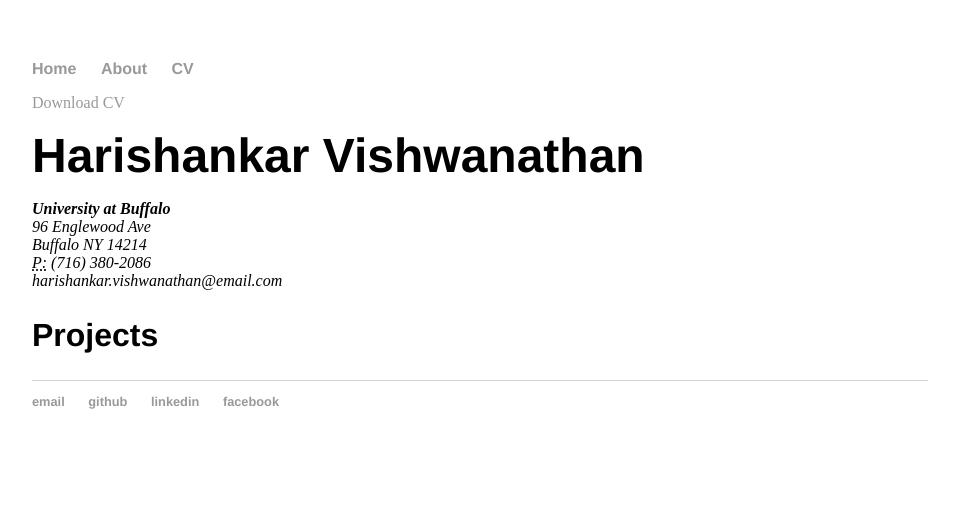
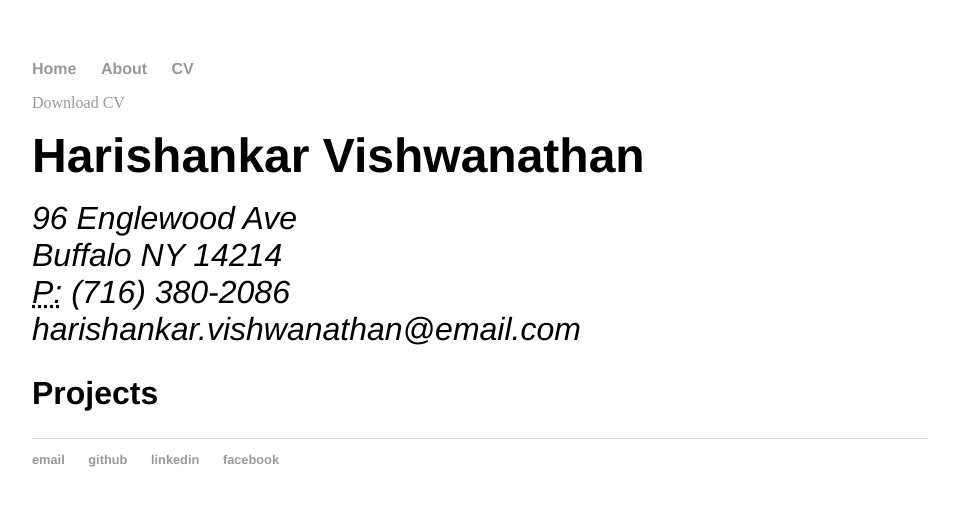
Before and after one commit to harishankarv/harishankarv.github.io, a Jekyll site: the page built from cv/index.html, in a window 1280 px wide. Shown: the top 506 px of the page, without its empty margins (160-1119 px from the left). Built offline with Jekyll 4.4.1, drawn with Linux system fonts in a browser that asks for light colours.

Commit message:
update css

```diff
--- a/css/main.css
+++ b/css/main.css
@@ -28,6 +28,10 @@ h2{
      font-size: 2em;
     font-family:'Helvetica', 'Arial', 'Sans-Serif';
 }
+address{
+     font-size: 2em;
+    font-family:'Helvetica', 'Arial', 'Sans-Serif';
+}
 p {
     font-size: 1.5em;
     line-height: 1.5em;
--- a/cv/index.html
+++ b/cv/index.html
@@ -7,7 +7,6 @@ title: CV of Harishankar Vishwanathan
 		<a href="/cv/CV_Harishankar_Vishwanthan.pdf" class="download" title="Download CV as PDF">Download CV</a>
 					<h1>Harishankar Vishwanathan</h1>
 					<address>
-					<strong>University at Buffalo</strong><br>
 					96 Englewood Ave<br>
 					Buffalo NY 14214<br>
 					<abbr title="phone">P:</abbr> (716) 380-2086<br>
```
